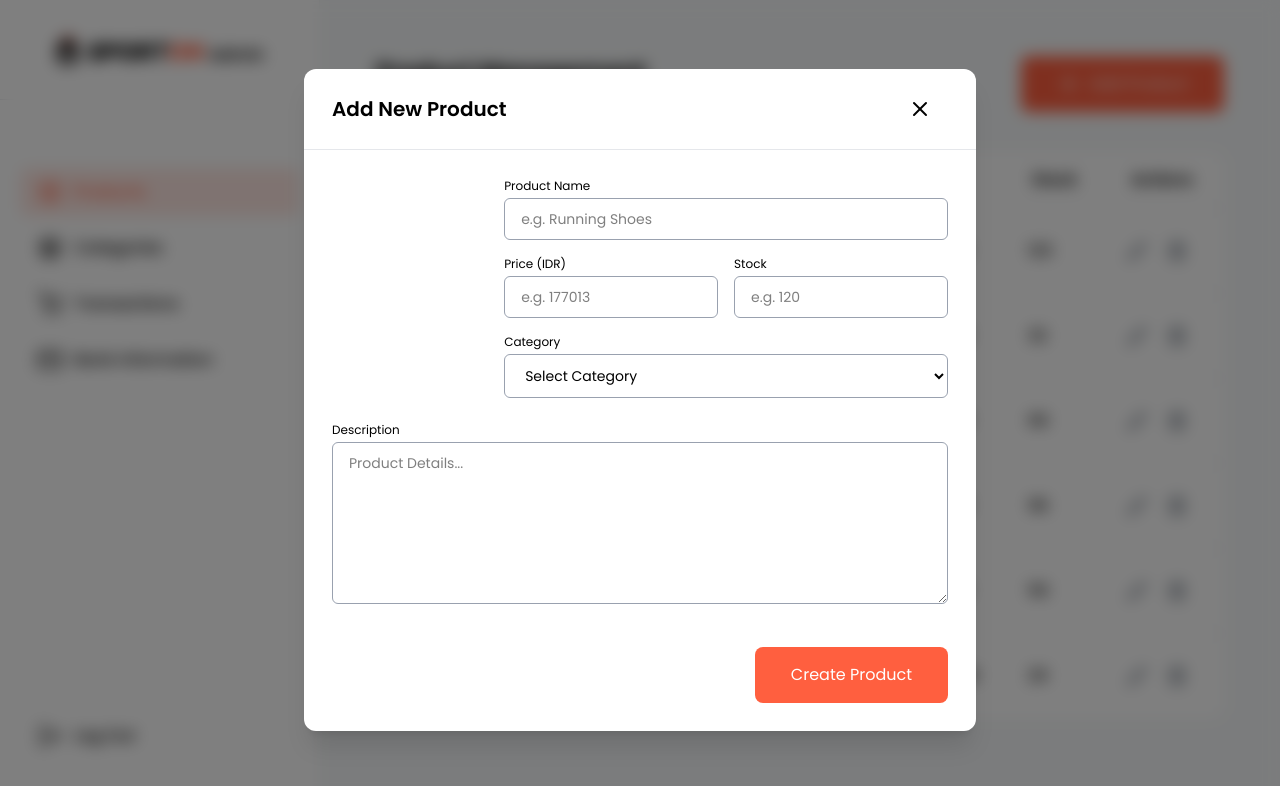
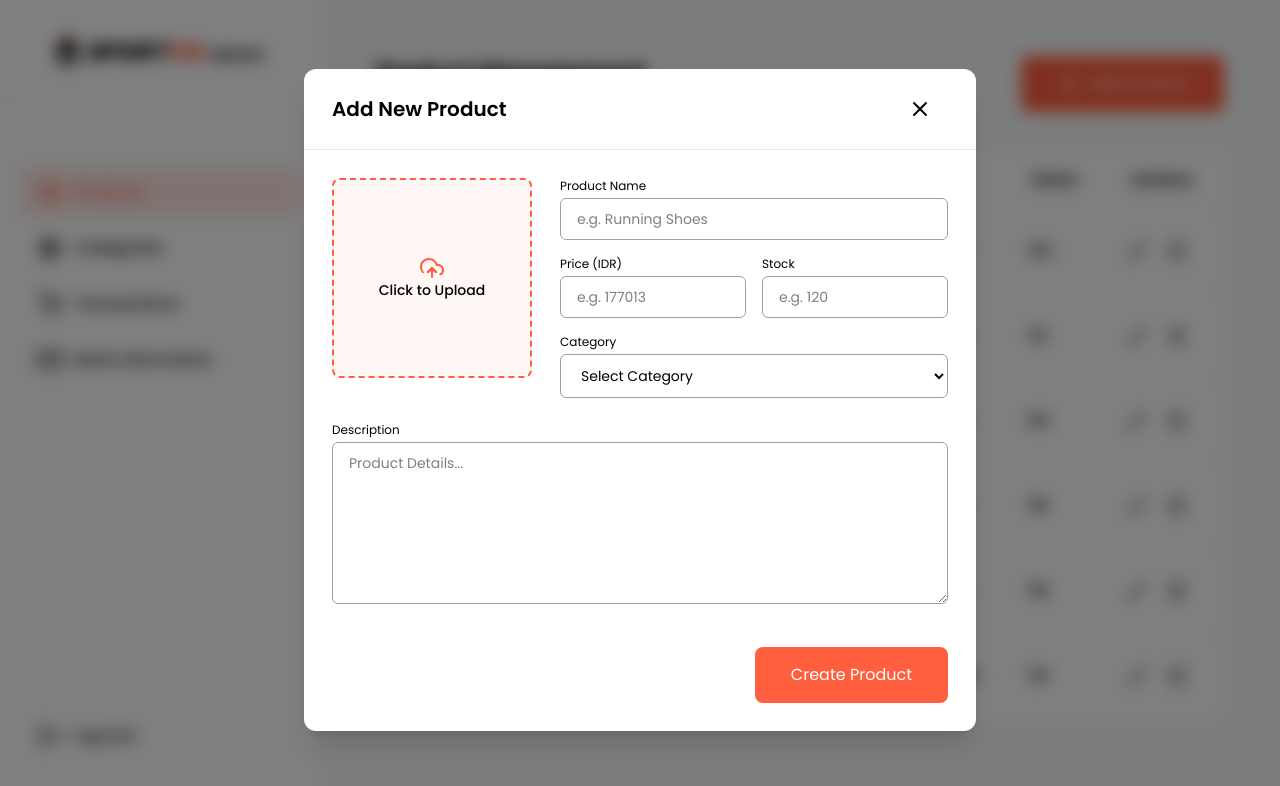
Before and after one commit to ikhfad/ikhfad-sporton-fe, a Next.js app: page /admin/products in a window 1280 px wide. Both pictures are taken after a click on the button "Add Product". Shown: the top 786 px of the page. Built offline with nearby package versions, Linux system fonts and the light colour scheme.

Commit message:
feat: add image upload preview component to product modal

```diff
--- a/app/(dashboard)/components/products/product-modal.tsx
+++ b/app/(dashboard)/components/products/product-modal.tsx
@@ -1,5 +1,7 @@
 import Button from "@/app/(landing)/components/ui/button";
 import Modal from "../ui/modal";
+import ImageUploadPreview from "../ui/image-upload-preview";
+import { useState } from "react";
 
 type TProductModalProps = {
   isOpen: boolean;
@@ -7,11 +9,23 @@ type TProductModalProps = {
 };
 
 const ProductModal = ({ isOpen, onClose }: TProductModalProps) => {
+  const [imageFile, setImageFile] = useState<File | null>(null);
+  const [imagePreview, setImagePreview] = useState<string | null>(null);
+
   return (
     <Modal isOpen={isOpen} onClose={onClose} title="Add New Product">
       <div className="flex flex-col gap-6">
         <div className="flex gap-7">
-          <div className="w-50"></div>
+          <div className="min-w-50 aspect-square">
+            <ImageUploadPreview
+              value={imagePreview}
+              label="Product Image"
+              onChange={(file) => {
+                setImageFile(file);
+                setImagePreview(URL.createObjectURL(file));
+              }}
+            />
+          </div>
           <div className="flex flex-col gap-4 w-full">
             <div className="input-group-admin">
               <label htmlFor="productName">Product Name</label>
--- /dev/null
+++ b/app/(dashboard)/components/ui/image-upload-preview.tsx
@@ -0,0 +1,63 @@
+import Image from "next/image";
+import React, { useRef } from "react";
+import { FiUploadCloud } from "react-icons/fi";
+
+type TImageUploadProps = {
+  label?: string;
+  value?: string | null;
+  onChange: (file: File) => void;
+  classname?: string;
+};
+
+const ImageUploadPreview = ({
+  label,
+  value,
+  onChange,
+  classname,
+}: TImageUploadProps) => {
+  const fileInputRef = useRef<HTMLInputElement | null>(null);
+
+  const handleImageClick = () => {
+    fileInputRef?.current?.click();
+  };
+
+  const handleFileChange = (e: React.ChangeEvent<HTMLInputElement>) => {
+    if (e.target.files && e.target.files[0]) {
+      const file = e.target.files[0];
+      onChange(file);
+    }
+  };
+
+  return (
+    <div className={classname}>
+      <div
+        className="w-50 h-50 border-2 border-dashed border-primary bg-primary/5 rounded-lg flex flex-col justify-center items-center"
+        onClick={handleImageClick}
+      >
+        {value ? (
+          <Image
+            src={value}
+            alt="Preview Product"
+            className="w-full h-full object-cover"
+            width={200}
+            height={200}
+          />
+        ) : (
+          <>
+            <FiUploadCloud className="text-primary" size={24} />
+            <span className="text-sm font-medium">Click to Upload</span>
+          </>
+        )}
+        <input
+          type="file"
+          ref={fileInputRef}
+          className="hidden"
+          accept="image/*"
+          onChange={handleFileChange}
+        />
+      </div>
+    </div>
+  );
+};
+
+export default ImageUploadPreview;
```
